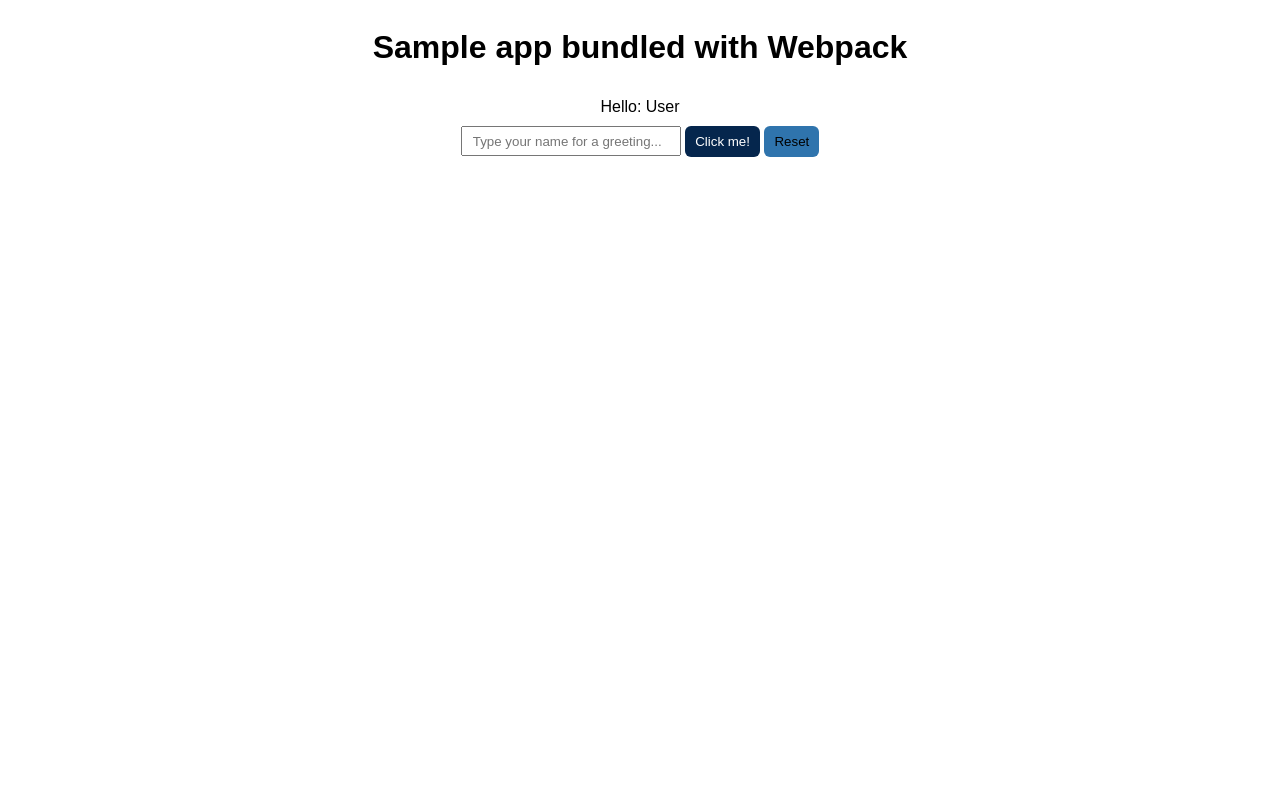
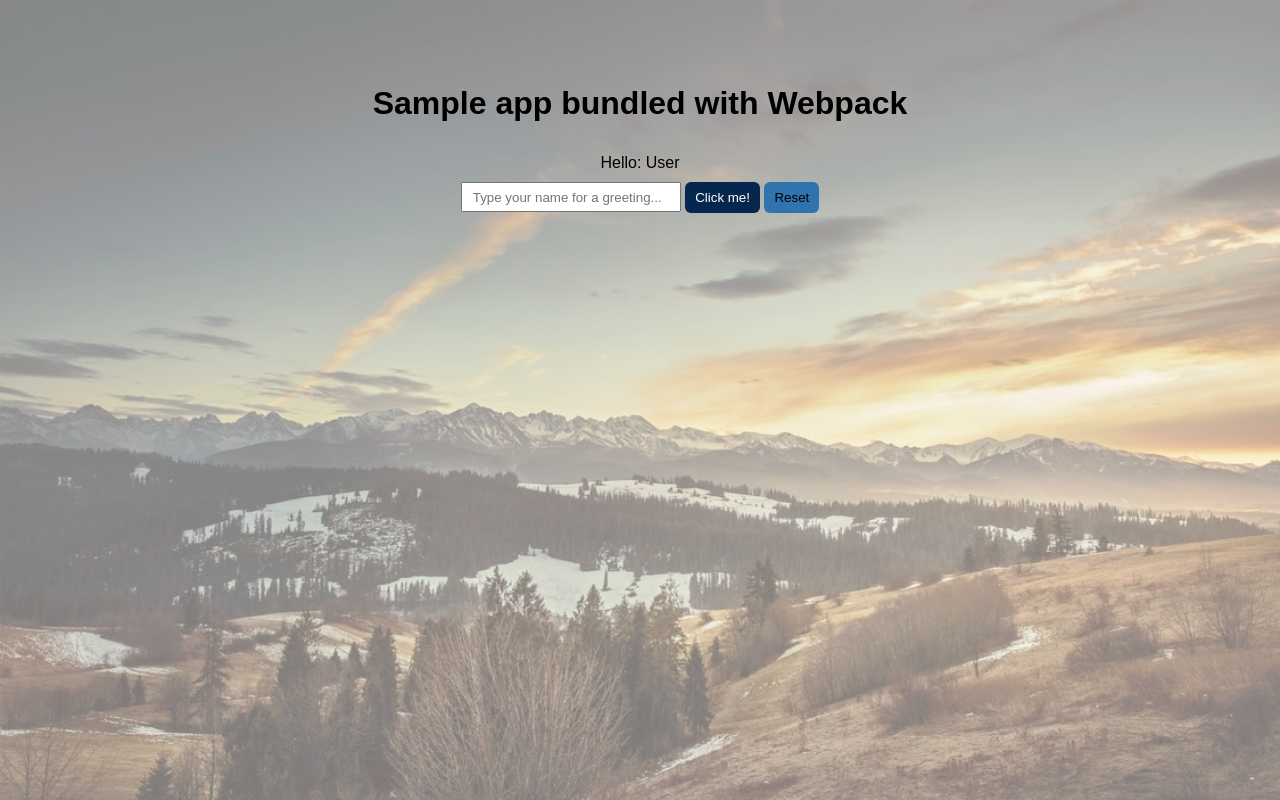
Before and after one commit to luisSilvaEs/simple-webpack-sample-ts, a website built with webpack: page src/index.html in a window 1280 px wide. Built offline with nearby package versions, Linux system fonts and the light colour scheme.

Commit message:
Add styles for background

```diff
--- a/src/sass/main.scss
+++ b/src/sass/main.scss
@@ -1,11 +1,24 @@
 @use './_variables' as *;
 @use './_mixins' as mixins-collection;
 
+body {
+    background-image: url('../img/background-min.jpg');
+    background-size: cover;
+    margin: 0;
+}
+
 .b-app {
+    width: 100%;
+    height: 100%;
+    background-color: rgba(255, 240, 232, 0.5);
     font-family: $arial-family;
     display: flex;
     flex-direction: column;
     align-items: center;
+
+    &__greetings-message {
+        margin-top: 5%;
+    }
 
     &__user-name {
         margin-top: 10px;
```
